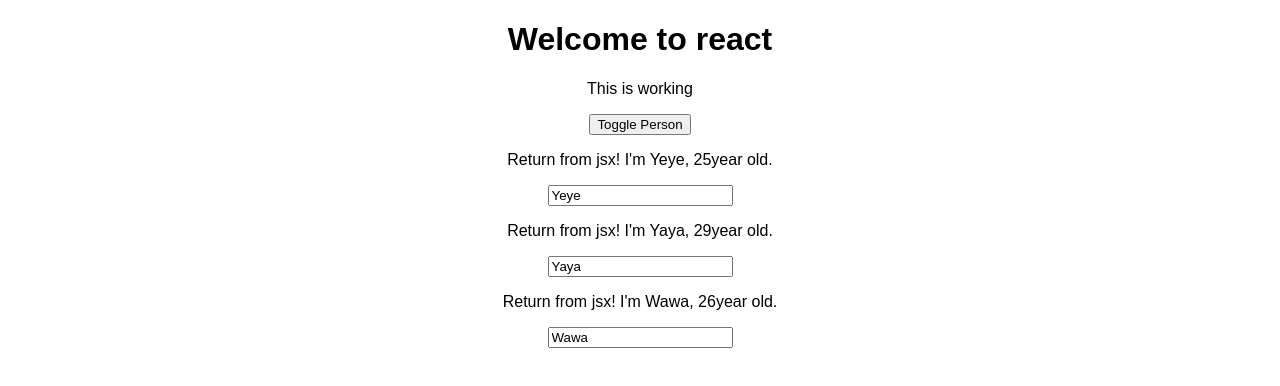
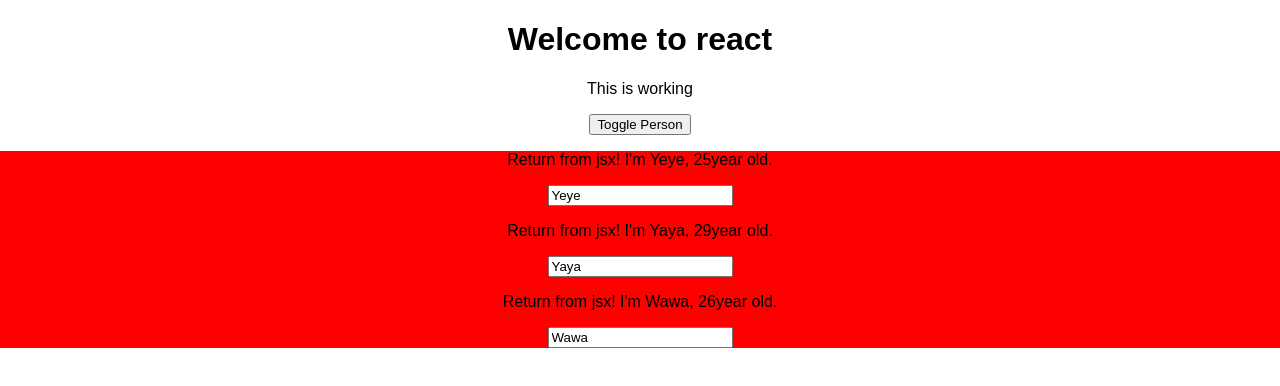
Before and after one commit to sb1989/my_first_react_app, a React (Create React App) app: page / in a window 1280 px wide. Both pictures are taken after a click on the button "Toggle Person". Shown: the top 386 px of the page. Built offline with nearby package versions, Linux system fonts and the light colour scheme.

Commit message:
dynamic display

```diff
--- a/src/App.js
+++ b/src/App.js
@@ -5,29 +5,48 @@
 class App extends Component {
   state = {
     persons : [
-      {name: 'Yeye', age: 25},
-      {name: 'Yaya', age: 29},
-      {name: 'Wawa', age: 26}
+      {id : '112s', name: 'Yeye', age: 25},
+      {id : '2s1', name: 'Yaya', age: 29},
+      {id : '3213', name: 'Wawa', age: 26}
     ],
 
     showPerson: false
   }
 
-  switchNameHandler = (newName) =>{
+  /*switchNameHandler = (newName) =>{
     //console.log('Was clicked');
     this.setState({persons : [
       {name: newName, age: 25},
       {name: 'Yaya', age: 29},
       {name: 'Wawa', age: 29}
     ]})
+  }*/
+
+  deletePersonHandler=(personIndex)=>{
+    //const persons = this.state.persons.slice();
+    const persons = [...this.state.persons]; //spread operator
+    persons.splice(personIndex, 1);
+    this.setState({persons: persons});
   }
 
-  nameChangedHandler = (event) => {
-    this.setState({persons : [
-      {name: event.target.value, age: 25},
-      {name: 'Yaya', age: 29},
-      {name: 'Wawa', age: 29}
-    ]})
+  nameChangedHandler = (event, id) => {
+
+    const personIndex = this.state.persons.findIndex((p)=> {
+      return p.id === id;
+      }
+    )
+    console.log("index of person array: " + personIndex);
+
+    //create new javascript object
+    //should not direct modify the state directly
+    const person = {...this.state.persons[personIndex]};
+
+    person.name =event.target.value;
+
+    const persons = [...this.state.persons];
+    persons[personIndex] = person;
+
+    this.setState({persons :persons})
   }
   togglePersonsHandler = ()=>{
     const doesShow = this.state.showPerson;
@@ -35,23 +54,26 @@
   }
 
   render() {
+    const style = {
+      backgroundColor: 'red',
+      border: 'black'
+    }
 
     let persons = null;
 
     if(this.state.showPerson){
       persons = (
-      <div>
-        {this.state.persons.map(person => {
-            return <Person name = {person.name} age = {person.age}/>
+      <div style={style}>
+        {this.state.persons.map((person, index) => {
+            return <Person
+            click={this.deletePersonHandler.bind(this, index)}
+            name = {person.name}
+            age = {person.age}
+            key = {person.id}
+            changed = {(event)=> this.nameChangedHandler(event, person.id)}/>
         })}
-       {/* <Person
-        click={this.switchNameHandler.bind(this, 'Yiyi')}
-        changed={this.nameChangedHandler}
-        name = {this.state.persons[0].name} age = {this.state.persons[0].age}/>
-        <Person name = {this.state.persons[1].name} age = {this.state.persons[1].age}/>
-        <Person name = {this.state.persons[2].name} age = {this.state.persons[2].age}>My hobby: Swimming</Person>
-        */}
-      </div> );
+      </div>
+      );
     }
     return (
       //jsx
```
